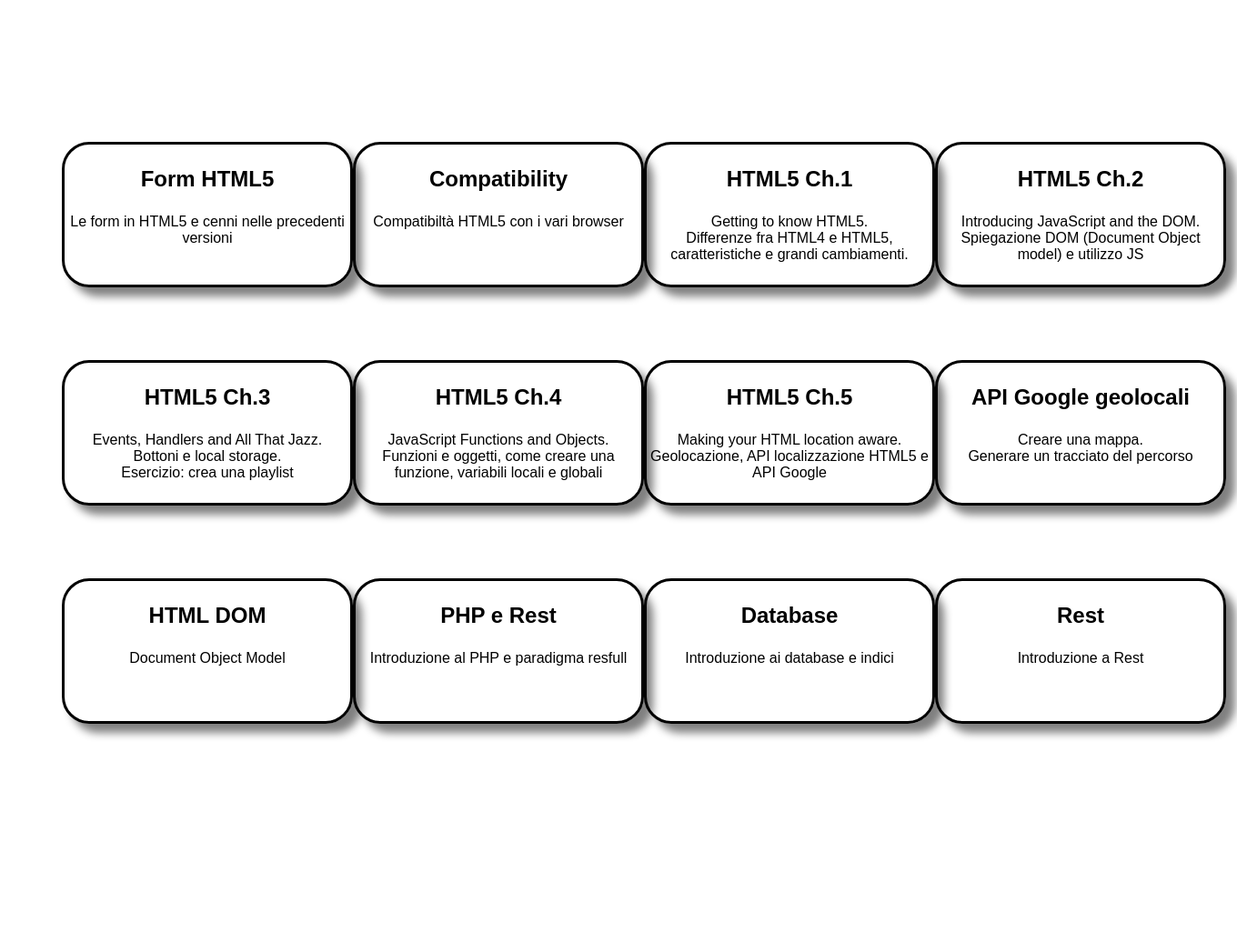
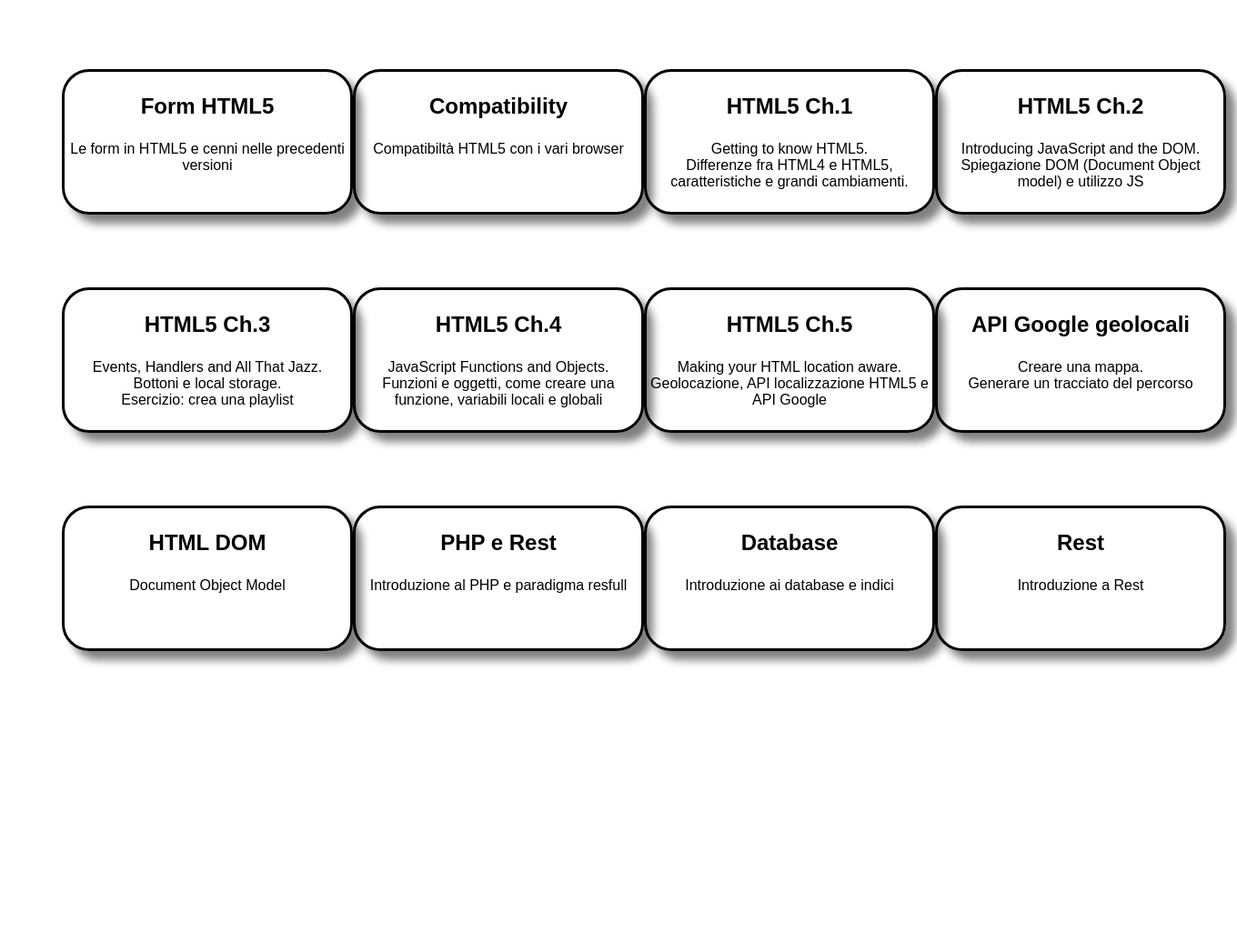
Before and after one commit to AppLab-UniPg/AppLab, a PHP site: page /tutorial/html5.html in a window 1360 px wide. Shown: the part 54-1090 px from the top of the page at 91% size. After the commit the page ends 786 px from the top, so only its background shows below. Run offline with PHP 8.4, Linux system fonts and the light colour scheme.

Commit message:
Diminuito margine superiore griglia

```diff
--- a/tutorial/tutorial-pages.css
+++ b/tutorial/tutorial-pages.css
@@ -2,7 +2,7 @@
 .list {
   display: grid;
   width: 90%;
-  margin: 20vh auto;
+  margin: 10vh auto;
   grid-template-columns: repeat(4, auto);
 }
 /* ---------------- */
```
